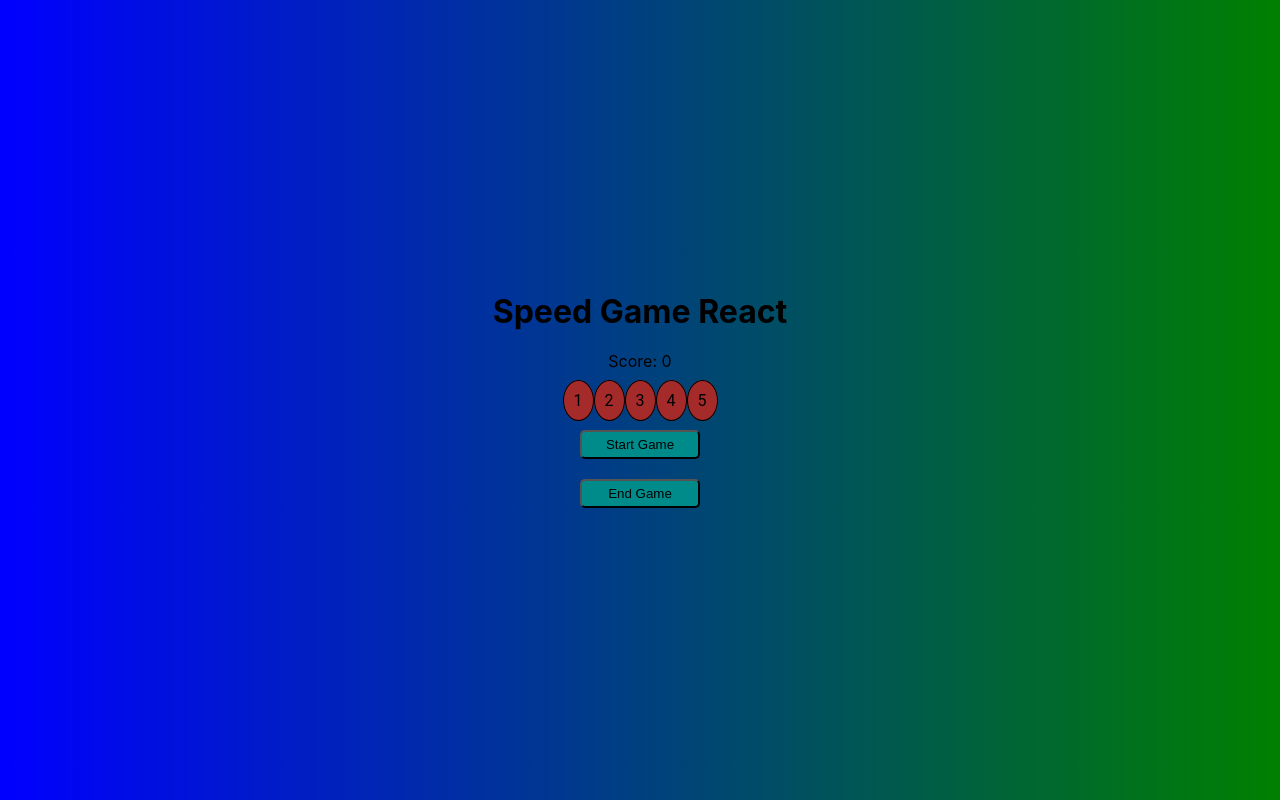
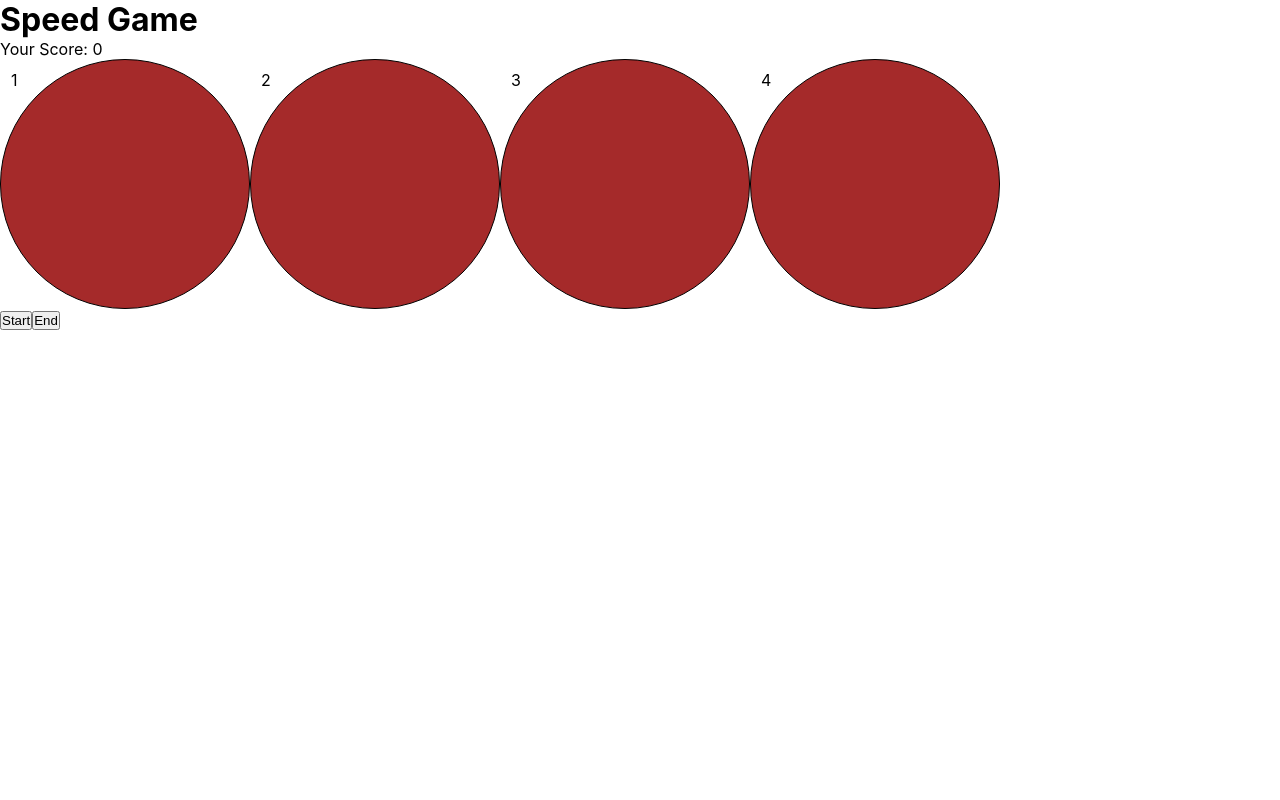
Before and after one commit to BPharoh/speedgame_react, a React (Create React App) app: page / in a window 1280 px wide. Built offline with nearby package versions, Linux system fonts and the light colour scheme.

Commit message:
Commits: Implemented scores and rounds

```diff
--- a/src/App.css
+++ b/src/App.css
@@ -26,3 +26,7 @@
 .result {
   margin: 20px;
 }
+
+.active {
+  background-color: green;
+}
--- a/src/App.js
+++ b/src/App.js
@@ -1,44 +1,117 @@
 import React, { Component } from 'react';
 import './App.css';
 import Circle from './Circle';
+import GameOver from './GameOver';
+
+// let clicksound = new Audio(click);
+
+const getRndInteger = (min, max) => {
+  return Math.floor(Math.random() * (max -min + 1)) + min;
+};
 
 
 class App extends Component {
   state = {
+    circles: [ 1, 2, 3, 4 ],
     score: 0,
-    circles: [
-      {id: 1},
-      {id: 2},
-      {id: 3},
-      {id: 4},
-      {id: 5},
-    ]
-  }
-
-  // showCircleHandler = (id) => {
-  //   this.state.circles.map((id)=> {
-  //     return id});
-  //   console.log(id);
-  // }
-
-  clickHandler = () => {
-    this.setState({score: this.state.score +1});
-  }
+    current: undefined,
+    pace: 1000,
+    gameOver: false,
+    gameOn: false,
+    rounds: 0,
+  };
 
 
+
+timer;
+
+// clickPlay = () => {
+//   if (clickSound.paused) {
+//     clickSound.play();
+//   } else {
+//     clickSound.currentTime = 0;
+//   }
+// };
+
+  clickHandler = (i) => {
+    // clicksound.play();
+    if (this.state.current !== i){
+      this.stopHandler();
+      return;
+    }
+    this.setState({
+      score: this.state.score + 1,
+      rounds: 0,
+    });
+  };
+
+  nextCirce = () => {
+    if (this.state.rounds >= 3){
+      this.stopHandler();
+      return;
+    }
+    let nextActive;
+
+    do {
+      nextActive = getRndInteger(0, this.state.circles.length -1);
+    } while (nextActive === this.state.current);
+
+    this.setState({
+      current: nextActive,
+      pace: this.state.pace * 0.95,
+      rounds: this.state.rounds + 1,
+    });
+    console.log(this.state.current);
+    this.timer = setTimeout(this.nextCirce, this.state.pace);
+  };
+
+
+
+  startHandler = () => {
+    this.nextCirce();
+  };
+
+  stopHandler = () => {
+    clearTimeout(this.timer);
+    this.setState({
+      gameOver: !this.state.gameOver,
+    });
+    // window.location.reload();
+  };
+
+  closeHandler = () => {
+    window.location.reload();
+  }
   render() {
 
-
     return (
-      <div className='gameContainer'>
-        <h1> Speed Game  React </h1>
-        <p className="result" > Score: <span>{this.state.score} </span></p>
-        <Circle
-          clicks={this.clickHandler}
-        />
-        <button >Start Game</button>
-        <button>End Game</button>
-      </div>
+         <div>
+          <h1>Speed Game</h1>
+          <p>Your Score: {this.state.score}</p>
+          <div className='circles'>
+            {this.state.circles.map((_, i) => (
+              <Circle
+              key={i}
+              id={i + 1}
+              //gameStatus={this.state.gameOn}
+              click={() => this.clickHandler(i)}
+              active={this.state.current === i}
+              />
+            ))}
+          </div>
+          {this.state.gameOver && <GameOver  close={this.closeHandler} score={this.state.score}/>}
+          <button onClick={this.startHandler}>Start</button>
+          <button onClick={this.stopHandler}>End</button>
+         </div>
+      // <div className='gameContainer'>
+      //   <h1> Speed Game  React </h1>
+      //   <p className="result" > Score: <span>{this.state.score} </span></p>
+      //   <Circle
+      //     clicks={this.clickHandler}
+      //   />
+      //   <button >Start Game</button>
+      //   <button>End Game</button>
+      // </div>
     );
   }
 }
--- a/src/Circle.css
+++ b/src/Circle.css
@@ -9,4 +9,9 @@
     border-radius: 50%;
     background-color: brown;
     padding: 10px;
+    display: inline-block;
 }
+
+.active {
+    background-image: url('https://media.tenor.com/VYWRf4TfKAUAAAAM/kukek.gif');
+}
--- a/src/Circle.jsx
+++ b/src/Circle.jsx
@@ -2,14 +2,25 @@ import React from 'react';
 import './Circle.css';
 
 const Circle = (props) => {
- const circle = [1,2,3,4,5];
-    return (
-        <div className='circleContainer' onClick={props.clicks}>
-            {circle.map((item) => {
-            return <span className='circle' key={item}>{item}</span>;
-            })}
-        </div>
-    );
+return (
+    <div
+    onClick={props.click}
+    className={`circle ${props.active ? 'active' : ""}`} >
+    <p>{props.id}</p>
+    </div>
+);
 };
 
+
+
+//  const circle = [1,2,3,4,5];
+//     return (
+//         <div className='circleContainer' onClick={props.clicks}>
+//             {circle.map((item) => {
+//             return <span className='circle' key={item}>{item}</span>;
+//             })}
+//         </div>
+//     );
+
+
 export default Circle;
--- /dev/null
+++ b/src/GameOver.js
@@ -0,0 +1,15 @@
+import React from 'react';
+
+const GameOver = (props) => {
+    return (
+        <div className='overlay'>
+            <div className='gameContainer'>
+               <h2>Game Over</h2>
+               <p>Your score is: {props.score}</p>
+               <button onClick={props.close}>X</button>
+            </div>
+        </div>
+    );
+};
+
+export default GameOver;
```
